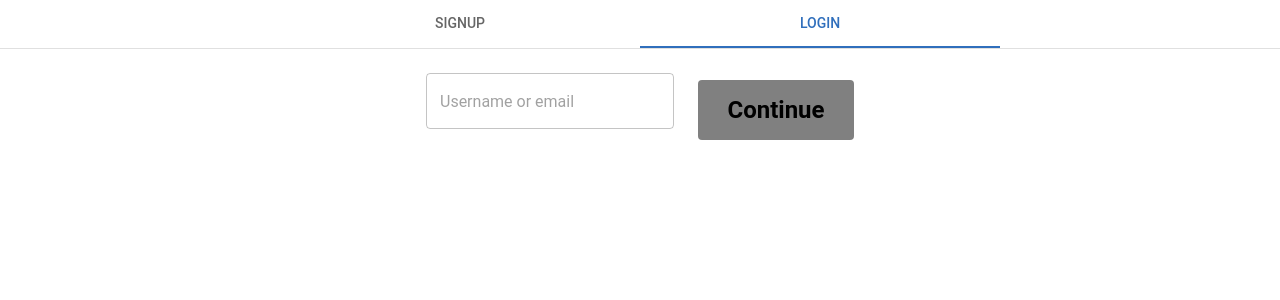
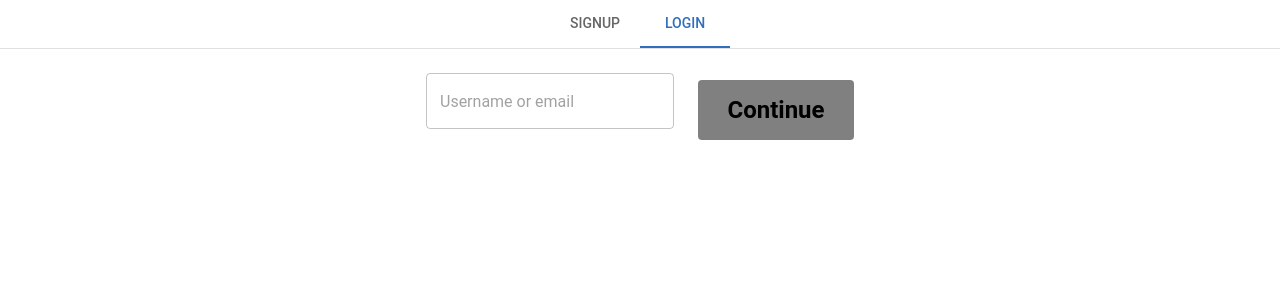
Before and after one commit to suyashjai09/UI, a Next.js app: page /signin in a window 1280 px wide. Shown: the top 300 px of the page. Built offline with nearby package versions, Linux system fonts and the light colour scheme.

Commit message:
fix build issue and tab switch error in landing page

```diff
--- a/components/LandingPage/index.tsx
+++ b/components/LandingPage/index.tsx
@@ -1,4 +1,5 @@
 import * as React from 'react';
+import { useState } from 'react';
 import Box from '@mui/material/Box';
 import Tab from '@mui/material/Tab';
 import TabContext from '@mui/lab/TabContext';
@@ -12,40 +13,31 @@ import { Container, Tabs } from '@mui/material';
 import { Router, useRouter } from 'next/router';
 import SignIn from '../SignIn';
 const LandingPage = () => {
-  const [value, setValue] = React.useState("1");
+  const [value, setValue] = useState<string>("1");
   const router = useRouter();
 
+  const tabRoutes = [
+    { route: '/signup', label: 'Signup' ,value:"1"},
+    { route: '/signin', label: 'Login' ,value:"2"},
+  ];
+
+  const activeTabIndex = useMemo(() => {
+    return tabRoutes[tabRoutes.findIndex((route) => route?.route === router?.pathname)].value;
+  }, [router.pathname]);
 
   const handleChange = (event: React.SyntheticEvent, newValue: string) => {
-      setValue(newValue);
-      if (newValue === "1") {
-          router.replace('/signup')
-      } else {
-          router.replace('/signin')
-      }
+    if (newValue === "1") {
+      router.replace('/signup')
+    } else {
+      router.replace('/signin')
+    }
   };
 
-  useEffect(() => {
-    if (!router.isReady) return;
-    if (router.pathname === '/signin') {
-      setValue("2");
-    }
-    else {
-      setValue("1");
-    }
-  }, [value,router])
 
-//   useEffect(() => {
-//     const urlPath = router.asPath
-//     const pathArray = urlPath.split('/')
-//     const path = pathArray[pathArray.length - 1]
-//     path === 'signup' && setValue("1")
-//     path === 'signin' && setValue("2")
-// }, [])
 
   return (
     <Container disableGutters maxWidth={false}>
-      <TabContext value={value}>
+      <TabContext value={activeTabIndex}>
         <Box sx={{ borderBottom: 1, borderColor: 'divider', width: '100%' }}>
           {/* <Tabs
             TabIndicatorProps={{
@@ -70,7 +62,7 @@ const LandingPage = () => {
             <Tab sx={{ width: '100%',borderBottom:value == "1"?'3px solid #000':'0' }} label="Signup" value="1" />
             <Tab sx={{ width: '100%' , borderBottom:value == "2"?'3px solid #000':'0' }} label="Login" value="2" />
           </Tabs> */}
-          <TabList sx={
+          {/* <TabList sx={
             {
               '& .css-heg063-MuiTabs-flexContainer': {
                 justifyContent: 'center'
@@ -78,6 +70,26 @@ const LandingPage = () => {
             }} onChange={handleChange} aria-label="lab API tabs example">
             <Tab sx={{ width: '100%' }} label="Signup" value="1" />
             <Tab sx={{ width: '100%' }} label="Login" value="2" />
+          </TabList> */}
+          {/* <Tabs sx={
+            {
+              '& .css-heg063-MuiTabs-flexContainer': {
+                justifyContent: 'center'
+              }
+            }} onChange={handleChange} aria-label="lab API tabs example">
+            {tabRoutes.map((tab, index) => (
+              <Tab key={index} label={tab.label} value={tab.value}/>
+            ))}
+          </Tabs> */}
+          <TabList sx={
+            {
+              '& .css-heg063-MuiTabs-flexContainer': {
+                justifyContent: 'center'
+              }
+            }} onChange={handleChange} aria-label="lab API tabs example">
+            {tabRoutes.map((tab, index) => (
+              <Tab key={index} label={tab?.label} value={tab?.value} />
+            ))}
           </TabList>
         </Box>
         <TabPanel value="1"><SignUp /></TabPanel>
--- a/components/SignUp/ClaimUxHandle/index.tsx
+++ b/components/SignUp/ClaimUxHandle/index.tsx
@@ -38,7 +38,7 @@ const ClaimUxHandle = () => {
         <>
             <Box sx={{ width: '100%', display: 'flex', alignItems: 'center', justifyContent: 'center', gap: '24px', flexDirection: 'column' }}>
                 <Typography variant='h1'>Claim your UX Handle</Typography>
-                <Typography variant='h3'>A UX Handle is the Username you'll use when chatting in the UX Community.</Typography>
+                <Typography variant='h3'>A UX Handle is the Username you`&apos`ll use when chatting in the UX Community.</Typography>
                 <form onSubmit={formik.handleSubmit} style={{
                     display: 'flex',
                     flexDirection: 'column',
@@ -55,7 +55,7 @@ const ClaimUxHandle = () => {
                         error={formik.touched.uxHandle && Boolean(formik.errors.uxHandle)}
                         helperText={formik.touched.uxHandle && formik.errors.uxHandle}
                     />
-                    <Typography variant='h3'>Tip: If your name is John Doe, try a UX Handle like @John, @JohnD or @JohnDoe.  First names are going fast, so grab yours before it's gone.</Typography>
+                    <Typography variant='h3'>Tip: If your name is John Doe, try a UX Handle like @John, @JohnD or @JohnDoe.  First names are going fast, so grab yours before it`&apos`s gone.</Typography>
                     {/* <TextField id="outlined-basic" label="Email" variant="outlined" name="Email" onChange={(e)=>handleUserInfoChange('Email',e.target.value)}/> */}
                     {uxHandleExist && <Typography variant='h3'>This handle has been taken - please try another one</Typography>}
                     <Button type="submit" sx={{
--- a/components/SignUp/UxThankYou/index.tsx
+++ b/components/SignUp/UxThankYou/index.tsx
@@ -9,7 +9,7 @@ const UxThankYou = () => {
         <>
             <Box sx={{ width: '100%', display: 'flex', alignItems: 'center', justifyContent: 'center', gap: '24px', flexDirection: 'column' }}>
                 <Typography variant='h1'>Thank You</Typography>
-                <Typography variant='h2' sx={{ width: '52%' }}>Awesome! You're all signed up for UX.com.au    You can now go and create an awesome UX Profile.</Typography>
+                <Typography variant='h2' sx={{ width: '52%' }}>Awesome! You`&apos`re all signed up for UX.com.au    You can now go and create an awesome UX Profile.</Typography>
                 <Typography variant='h2'>Where to next</Typography>
                 <Button sx={{
                     width: '200px',
```
